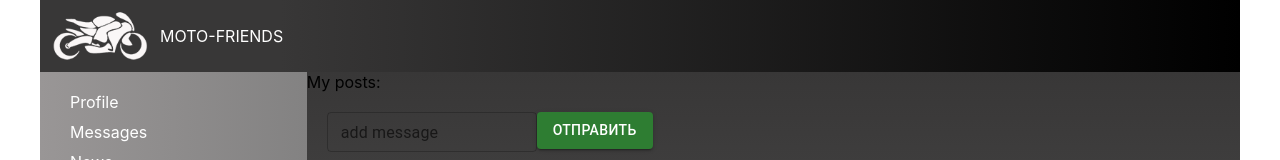
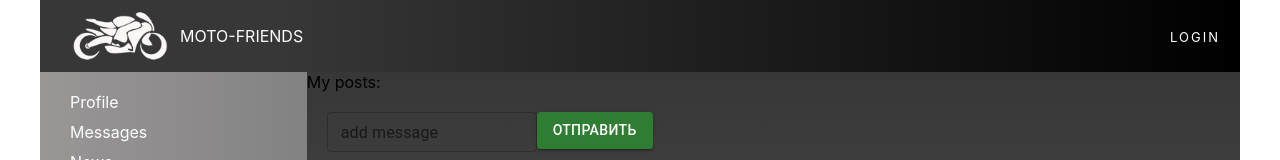
Before and after one commit to sveta-confeta/social-network-new-version, a React (Create React App) app: page / in a window 1280 px wide. Shown: the top 160 px of the page. Built offline with nearby package versions, Linux system fonts and the light colour scheme; no server answers.

Commit message:
authReducer

```diff
--- a/src/components/Header/Header.module.css
+++ b/src/components/Header/Header.module.css
@@ -1,9 +1,11 @@
 .header {
     grid-area: h;
     background-image: linear-gradient(to right, #383737 20%, #000);
+    padding: 0 20px;
     padding-bottom: -20px;
     display: flex;
     align-items: center;
+    justify-content: space-between;
 
 }
 
@@ -14,3 +16,18 @@
 .text{
     color: #fff;
 }
+.logoWrapper{
+    display: flex;
+    align-items: center;
+}
+a.login{
+    color: white;
+    text-decoration: none;
+    letter-spacing: 2px;
+    text-transform: uppercase;
+    font-size: 13px;
+}
+
+.loginName{
+    color: white;
+}
--- a/src/components/Header/Header.tsx
+++ b/src/components/Header/Header.tsx
@@ -1,13 +1,46 @@
-import React from "react";
+import React, {useEffect} from "react";
 import s from './Header.module.css';
 import picture from './../../images/logo.png'
+import {NavLink} from "react-router-dom";
+import {useDispatch, useSelector} from "react-redux";
+import {AppRootStateType} from "../../redux/redux-store";
+import axios from "axios";
+import {changeFetchingAC, setUsersAC, userTotalCountAC} from "../../reducer/contactReducer";
+import {setUserDataAC} from "../../reducer/authReducer";
 
 
 export const Header = () => {
+    const login=useSelector<AppRootStateType,string|null>(state => state.auth.login) //достаем имя которое будет на сайте в хэдере
+    const isAuth=useSelector<AppRootStateType,boolean>(state => state.auth.isAuth)
+    const dispatch=useDispatch();
+
+    useEffect(() => {
+        changeFetching(true);//true-когда пошел запорос срабатывает крутилка
+        axios.get(`https://social-network.samuraijs.com/api/1.0/auth/me`,{withCredentials:true}).then(response => {
+            debugger
+            changeFetching(false);//запрос пришел-крутилка отключилась
+            debugger //дебагером можем увидеть то что приходит в response .данные в data.
+          if(response.data.resultCode===0){
+              let{id,login,email}=response.data.data //деструктуризация
+              dispatch(setUserDataAC(id,login,email))
+          }
+
+        });
+        // }
+    }, []);
+    const changeFetching = (value: boolean) => {
+        dispatch(changeFetchingAC(value)); //крутилка
+    }
     return (
         <header className={s.header}>
-            <img className={s.logo} src={picture} width="100" height="auto"/>
-            <span className={s.text}> MOTO-FRIENDS </span>
+            <div className={s.logoWrapper}>
+                <img className={s.logo} src={picture} width="100" height="auto"/>
+                <span className={s.text}> MOTO-FRIENDS </span>
+            </div>
+            <div className={s.loginWrapper}>
+                {isAuth ? <div className={s.loginName}> {login}</div>
+                    : <NavLink  className={s.login} to={'/login'}>Login</NavLink> }
+            </div>
         </header>
     )
 }
--- /dev/null
+++ b/src/reducer/authReducer.ts
@@ -0,0 +1,50 @@
+import {changeFetchingAC} from "./contactReducer";
+
+
+let initialState = {
+    id: null,
+    email: null,
+    login: null,
+    isFetching: false,
+    isAuth:false,// не залогинены. не совпадают id email login
+}
+
+
+type AuthType = {
+    id: number | null,
+    login: string | null,
+    email: string | null,
+    isFetching: boolean,
+    isAuth:boolean,
+}
+
+type ActionType = setUserDataACType | changeFetchingACType;
+type setUserDataACType = ReturnType<typeof setUserDataAC>
+type changeFetchingACType=ReturnType<typeof changeFetchingAC>
+
+
+export const authReducer = (state: AuthType = initialState, action: ActionType): AuthType => {
+    switch (action.type) {
+        case 'SET-USER-DATA': {
+            return {...state,...action.data,isAuth:true}
+            }
+        case 'CHANGE-FETCHING':{
+            return {...state,isFetching:action.value}
+        }
+
+
+        default:
+            return state;
+        }}
+
+            export const setUserDataAC = (id: number,
+                                          login: string,
+                                          email: string,) => {
+                return {
+                    type: 'SET-USER-DATA',
+                    data:{
+                        id,
+                        login,
+                        email,},
+                } as const
+            }
--- a/src/redux/redux-store.ts
+++ b/src/redux/redux-store.ts
@@ -2,12 +2,14 @@ import {combineReducers, createStore} from "redux";
 import {dialogReducer} from "../reducer/dialogReducer";
 import {postReducer} from "../reducer/postReducer";
 import {contactsReducer} from "../reducer/contactReducer";
+import {authReducer} from "../reducer/authReducer";
 
 
 let rootReducer=combineReducers({//сюда поместим все редьюсеры
     profilePage:postReducer,
     dialogsPage:dialogReducer,
     contactsPage:contactsReducer,
+    auth:authReducer,
 });
 
 // определить автоматически тип всего объекта состояния
```
